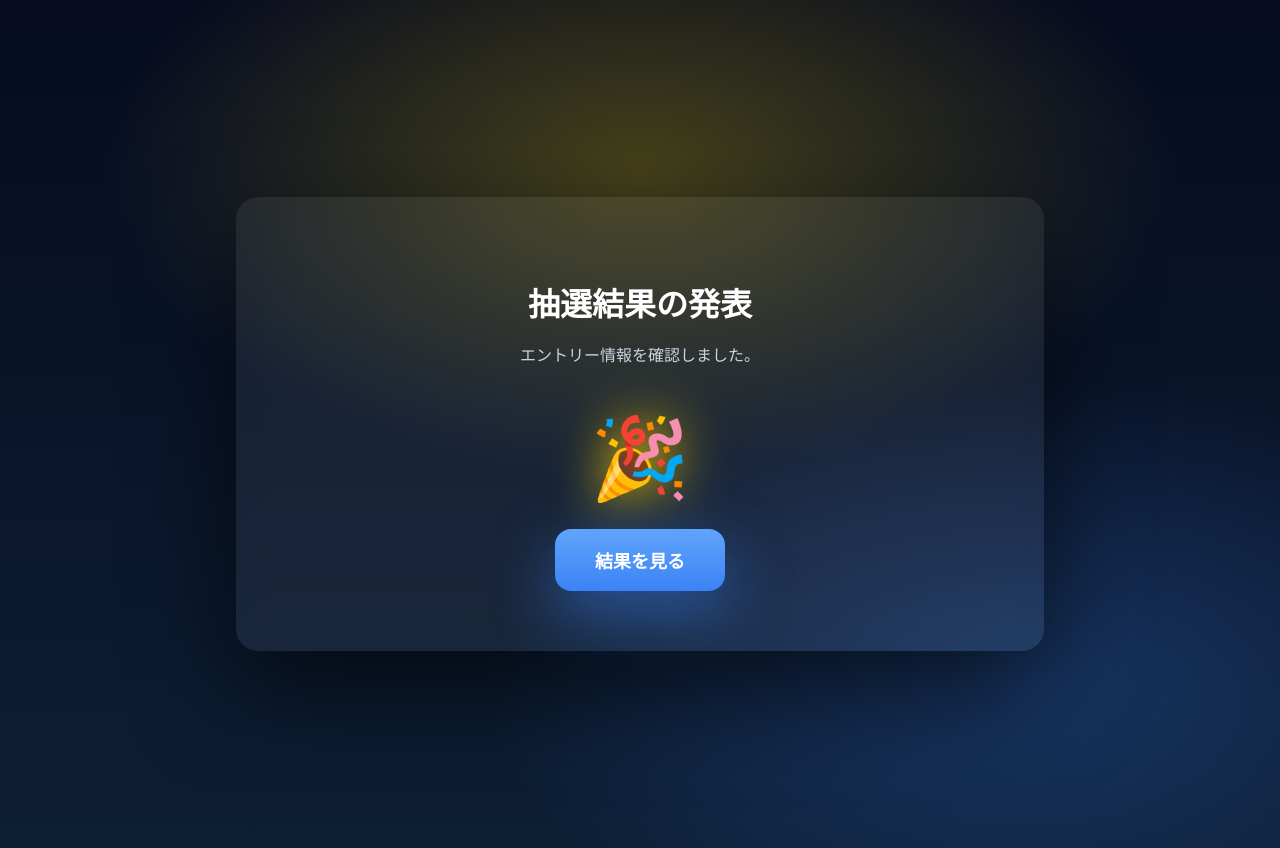
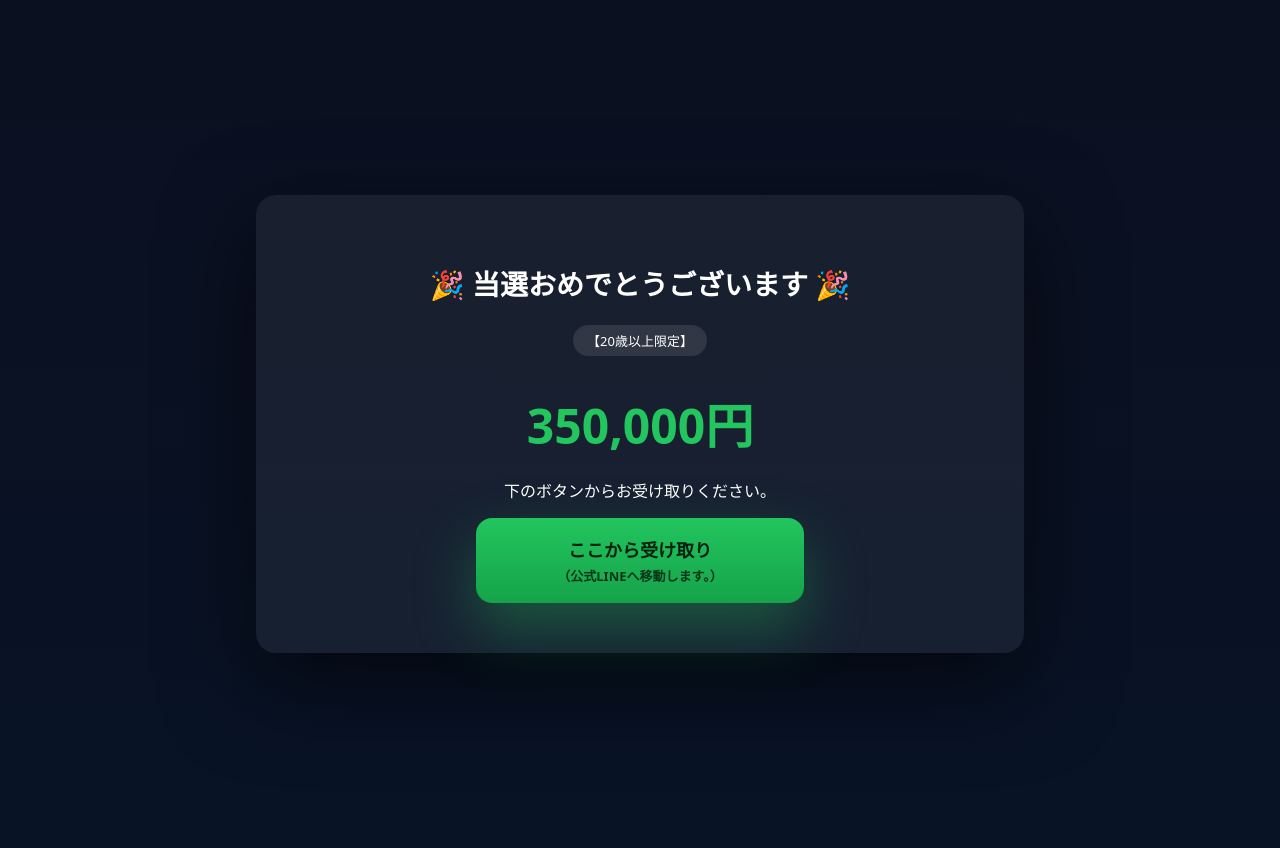
Before and after one commit to birimirion65-arch/aaaa, a plain HTML site: page win.html in a window 1280 px wide. Drawn offline with Linux system fonts and the light colour scheme.

Commit message:
Update win.html for lottery announcement page

```diff
--- a/win.html
+++ b/win.html
@@ -3,9 +3,15 @@
 <head>
 <meta charset="utf-8">
 <meta name="viewport" content="width=device-width, initial-scale=1">
-<title>抽選結果発表</title>
+<title>当選おめでとうございます</title>
 <meta name="robots" content="noindex,nofollow">
 <style>
+:root{
+  --bg1:#0b1020;
+  --bg2:#081326;
+  --green:#22c55e;
+  --green2:#16a34a;
+}
 body{
   margin:0;
   font-family:system-ui,-apple-system,"Hiragino Sans","Noto Sans JP";
@@ -13,85 +19,68 @@ body{
   display:grid;
   place-items:center;
   padding:24px;
-  overflow:hidden;
-  background:
-    radial-gradient(900px 500px at 50% 20%, rgba(255,215,0,.25), transparent 60%),
-    radial-gradient(900px 500px at 80% 80%, rgba(59,130,246,.25), transparent 60%),
-    linear-gradient(180deg,#060b1f,#0d1f35);
+  background:linear-gradient(180deg,var(--bg1),var(--bg2));
   color:white;
 }
 .card{
-  width:min(760px,95%);
-  padding:60px 24px;
-  border-radius:22px;
+  width:min(720px,95%);
+  padding:50px 24px;
+  border-radius:20px;
   background:rgba(255,255,255,.06);
   text-align:center;
-  box-shadow:0 40px 100px rgba(0,0,0,.6);
-  backdrop-filter:blur(12px);
+  box-shadow:0 30px 90px rgba(0,0,0,.6);
 }
-h1{font-size:32px;margin-bottom:10px;}
-.sub{color:#cbd5e1;margin-bottom:30px;line-height:1.8;}
-.count{
-  font-size:80px;
+h1{font-size:28px;margin-bottom:10px;}
+.badge{
+  display:inline-block;
+  margin:12px 0;
+  padding:6px 14px;
+  border-radius:999px;
+  background:rgba(255,255,255,.1);
+  font-size:13px;
+}
+.amount{
+  font-size:48px;
   font-weight:900;
-  color:#ffd700;
+  color:var(--green);
   margin:20px 0;
-  text-shadow:0 0 50px rgba(255,215,0,.9);
 }
-.btn{
-  display:inline-block;
-  padding:18px 40px;
+.cta{
+  display:inline-flex;
+  flex-direction:column;
+  align-items:center;
+  justify-content:center;
+  padding:18px 34px;
   border-radius:16px;
-  background:linear-gradient(180deg,#60a5fa,#3b82f6);
-  color:white;
+  background:linear-gradient(180deg,var(--green),var(--green2));
+  color:#06210f;
   font-weight:900;
   text-decoration:none;
-  font-size:18px;
-  box-shadow:0 20px 60px rgba(59,130,246,.5);
+  box-shadow:0 25px 60px rgba(34,197,94,.35);
+  min-width:260px;
+  text-align:center;
 }
-.loading{
-  margin-top:20px;
-  font-size:14px;
-  opacity:.7;
-  display:none;
-}
+.cta-main{font-size:18px;}
+.cta-sub{font-size:13px;margin-top:4px;opacity:.85;}
 </style>
 </head>
 <body>
 
 <div class="card">
-  <h1>抽選結果の発表</h1>
-  <p class="sub">エントリー情報を確認しました。</p>
+  <h1>🎉 当選おめでとうございます 🎉</h1>
 
-  <div class="count" id="count">3</div>
+  <div class="badge">【20歳以上限定】</div>
 
-  <a class="btn" onclick="goWin()">結果を見る</a>
+  <div class="amount">350,000円</div>
 
-  <div class="loading" id="loading">
-    結果を確認中です...
-  </div>
+  <p>下のボタンからお受け取りください。</p>
+
+  <a class="cta" href="https://lin.ee/MkmzU3y" target="_blank">
+    <span class="cta-main">ここから受け取り</span>
+    <span class="cta-sub">（公式LINEへ移動します。）</span>
+  </a>
+
 </div>
-
-<script>
-let c=3;
-let el=document.getElementById("count");
-
-let timer=setInterval(()=>{
-  c--;
-  el.textContent=c;
-  if(c<=0){
-    clearInterval(timer);
-    el.textContent="🎉";
-  }
-},1000);
-
-function goWin(){
-  document.getElementById("loading").style.display="block";
-  setTimeout(()=>{
-    window.location.href="win.html";
-  },1500);
-}
-</script>
 
 </body>
 </html>
```
